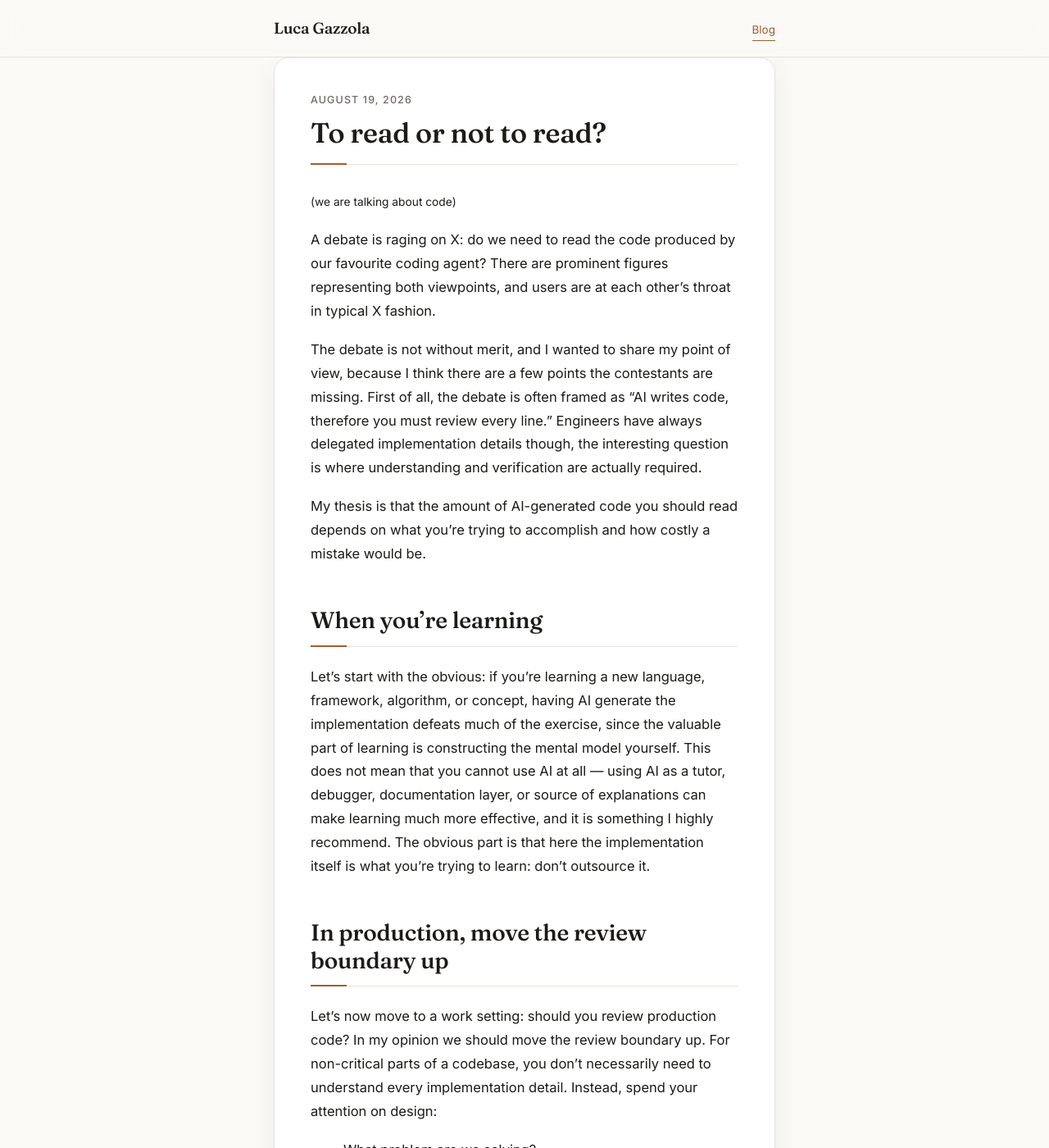
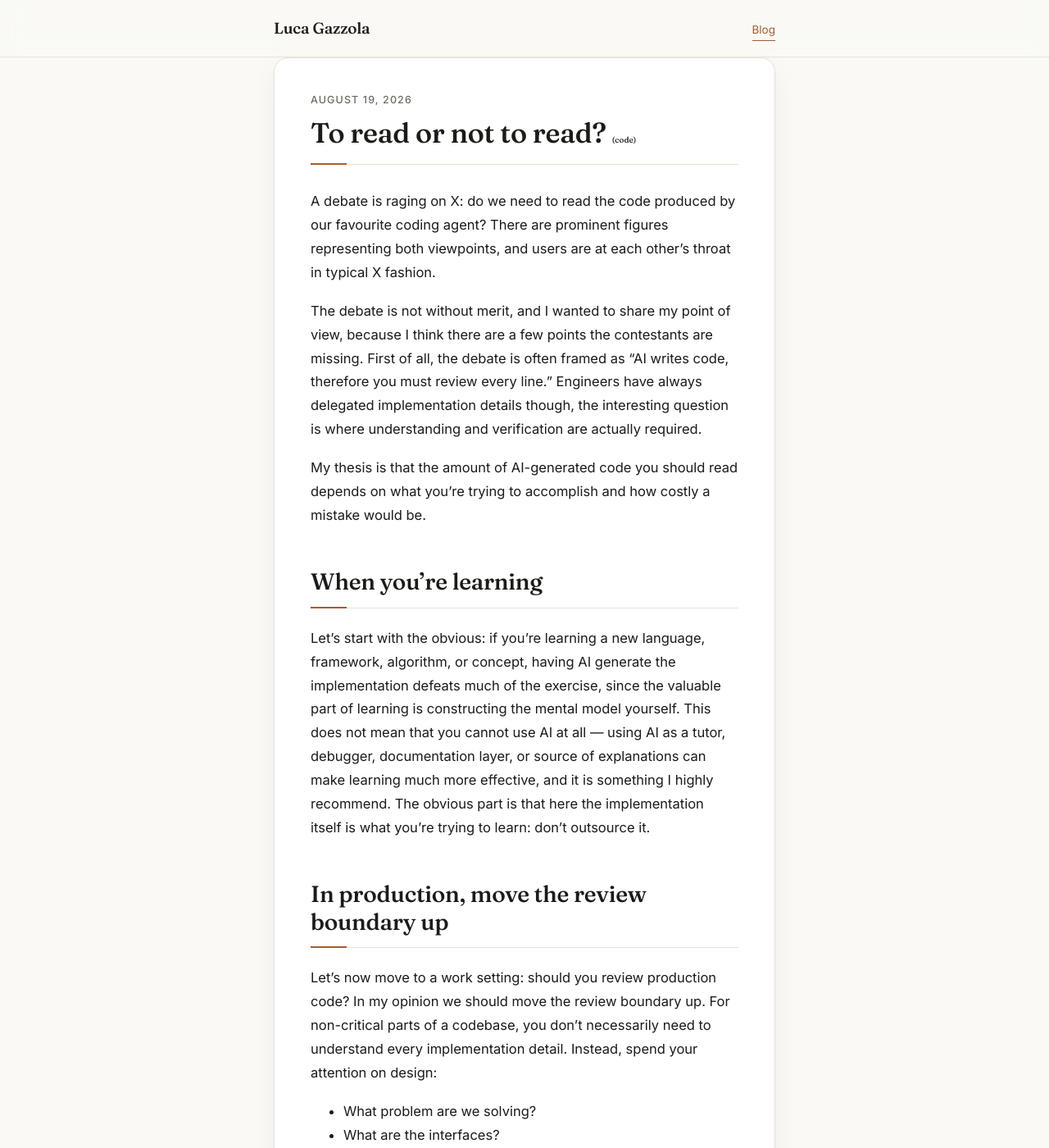
Before and after one commit to lucaGazzola/lucaGazzola.github.io, a Jekyll site: the page built from _posts/2026-08-19-to-read-or-not-to-read.md, in a window 1280 px wide and 1400 px high. Shown: the whole window at 82% size. Built offline with Jekyll 4.4.1, drawn with Linux system fonts in a browser that asks for light colours.

Commit message:
add (code) subtitle to post title

```diff
--- a/_layouts/post.html
+++ b/_layouts/post.html
@@ -6,7 +6,7 @@ layout: base
     <article class="card">
       <header class="post-header">
         <time class="post-header__date" datetime="{{ page.date | date_to_xmlschema }}">{{ page.date | date: "%B %-d, %Y" }}</time>
-        <h1 class="post-header__title">{{ page.title }}</h1>
+        <h1 class="post-header__title">{{ page.title }}{% if page.subtitle %} <small class="post-header__subtitle">{{ page.subtitle }}</small>{% endif %}</h1>
       </header>
       {{ content }}
     </article>
--- a/_posts/2026-08-19-to-read-or-not-to-read.md
+++ b/_posts/2026-08-19-to-read-or-not-to-read.md
@@ -1,11 +1,10 @@
 ---
 layout: post
 title: "To read or not to read?"
+subtitle: "(code)"
 date: 2026-08-19
 description: When (and when not) to read the code produced by your coding agent.
 ---
-
-<small>(we are talking about code)</small>
 
 A debate is raging on X: do we need to read the code produced by our favourite coding agent? There are prominent figures representing both viewpoints, and users are at each other's throat in typical X fashion.
 
--- a/assets/css/style.scss
+++ b/assets/css/style.scss
@@ -339,6 +339,12 @@ a:hover {
   letter-spacing: -0.02em;
 }
 
+.post-header__subtitle {
+  font-size: 10px;
+  font-weight: 500;
+  letter-spacing: 0;
+}
+
 /* ==========================================================================
    Blog listing
    ========================================================================== */
```
